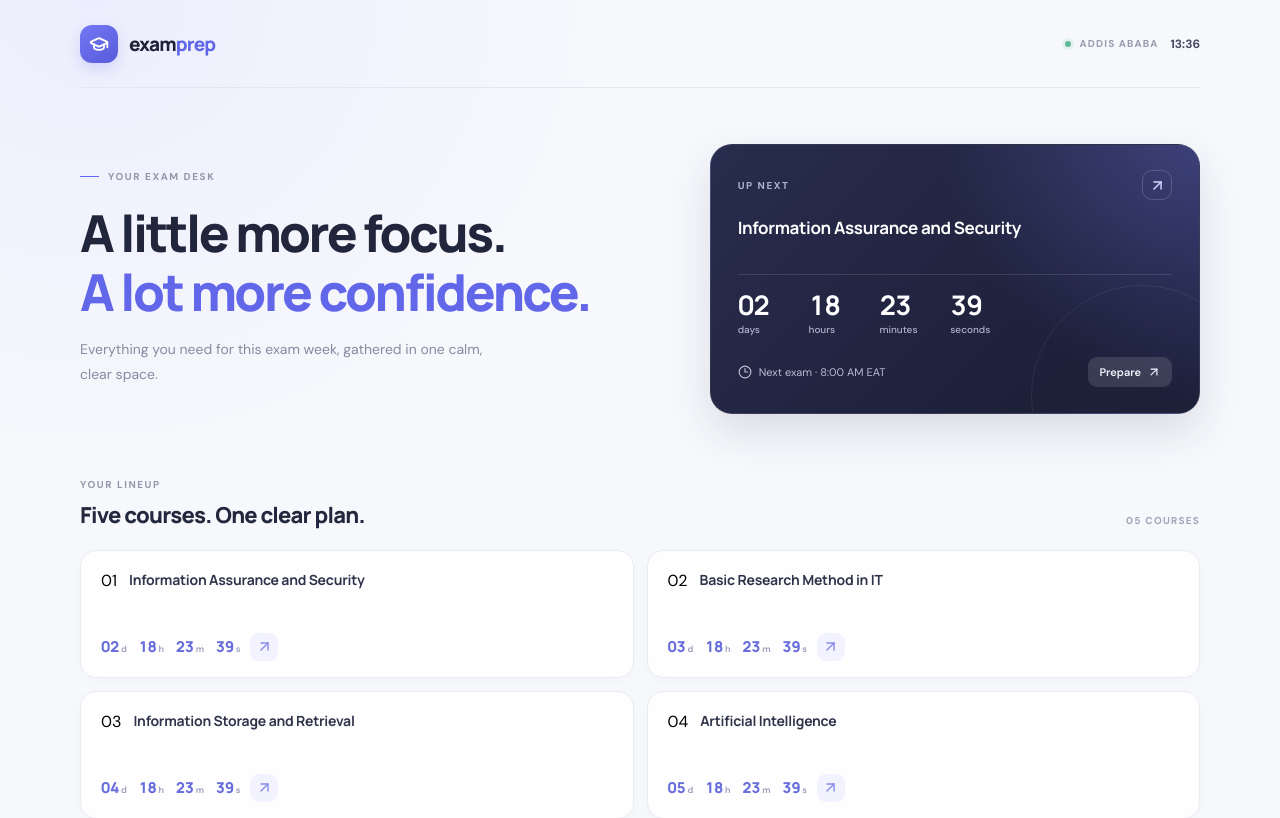
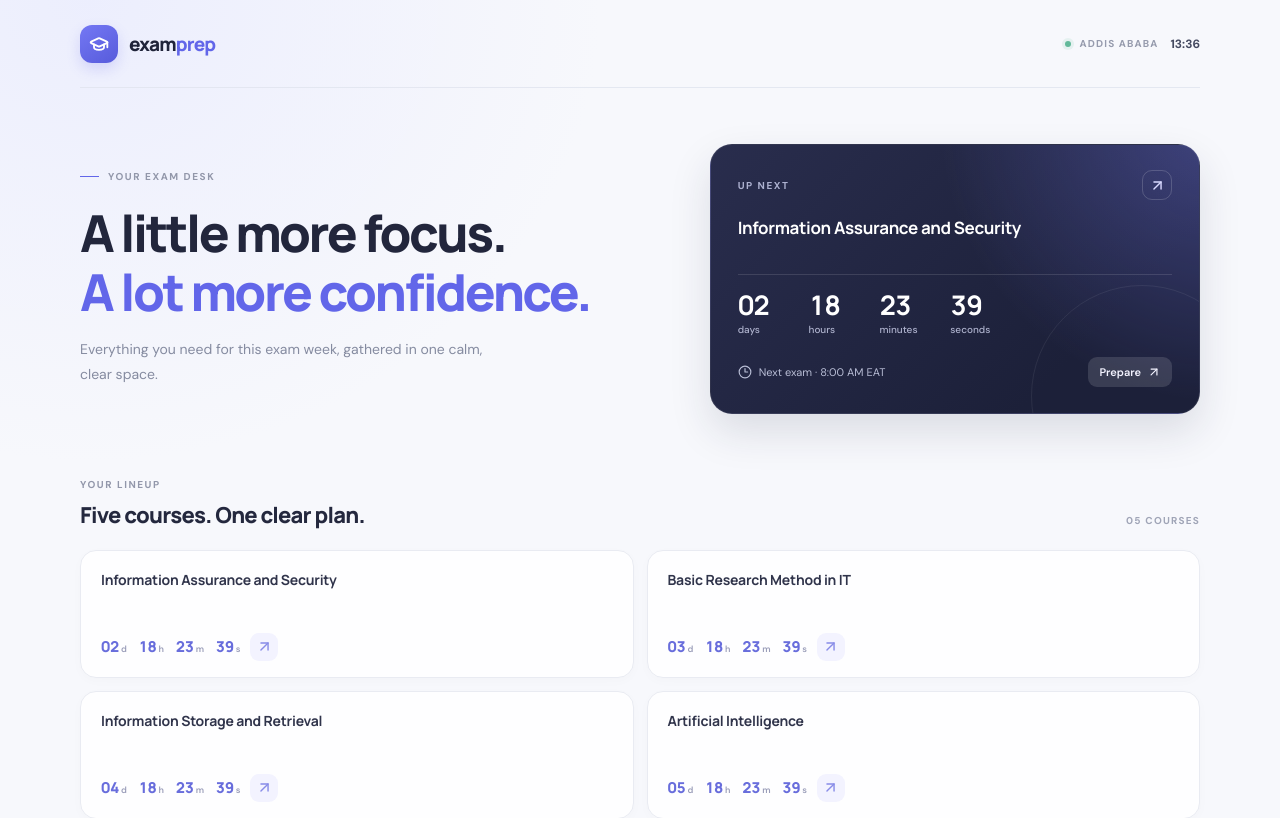
Before and after one commit to Parabotx/examprep, a React (Vite) app: page / in a window 1280 px wide. Shown: the top 818 px of the page. Built offline with nearby package versions, Linux system fonts and the light colour scheme.

Commit message:
fix: align course list and React type imports

```diff
--- a/src/App.tsx
+++ b/src/App.tsx
@@ -1,4 +1,4 @@
-import { useEffect, useMemo, useState } from "react";
+import { useEffect, useMemo, useState, type ReactNode } from "react";
 import {
   ArrowLeft,
   ArrowUpRight,
@@ -107,7 +107,7 @@ function EmptyState({
   title,
   description,
 }: {
-  icon: React.ReactNode;
+  icon: ReactNode;
   title: string;
   description: string;
 }) {
@@ -357,7 +357,7 @@ function App() {
             </div>
 
             <div className="course-grid">
-              {courses.map((course, index) => (
+              {courses.map((course) => (
                 <button
                   className="course-card"
                   key={course.id}
@@ -365,7 +365,6 @@ function App() {
                   aria-label={`Open ${course.title}. ${formatCountdown(course.examAt, now)?.map((part) => `${part.value} ${part.label}`).join(", ") ?? "Exam time"} remaining`}
                 >
                   <div className="course-card-main">
-                    <span className="course-index">{String(index + 1).padStart(2, "0")}</span>
                     <h3>{course.title}</h3>
                   </div>
                   <div className="course-card-bottom">
```
